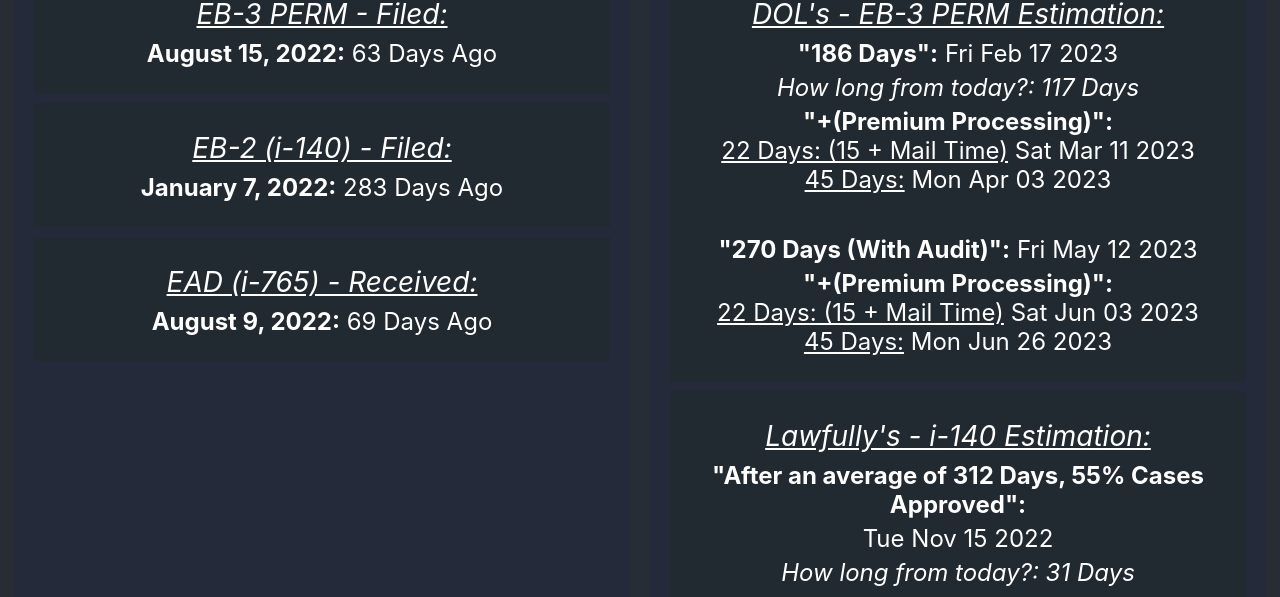
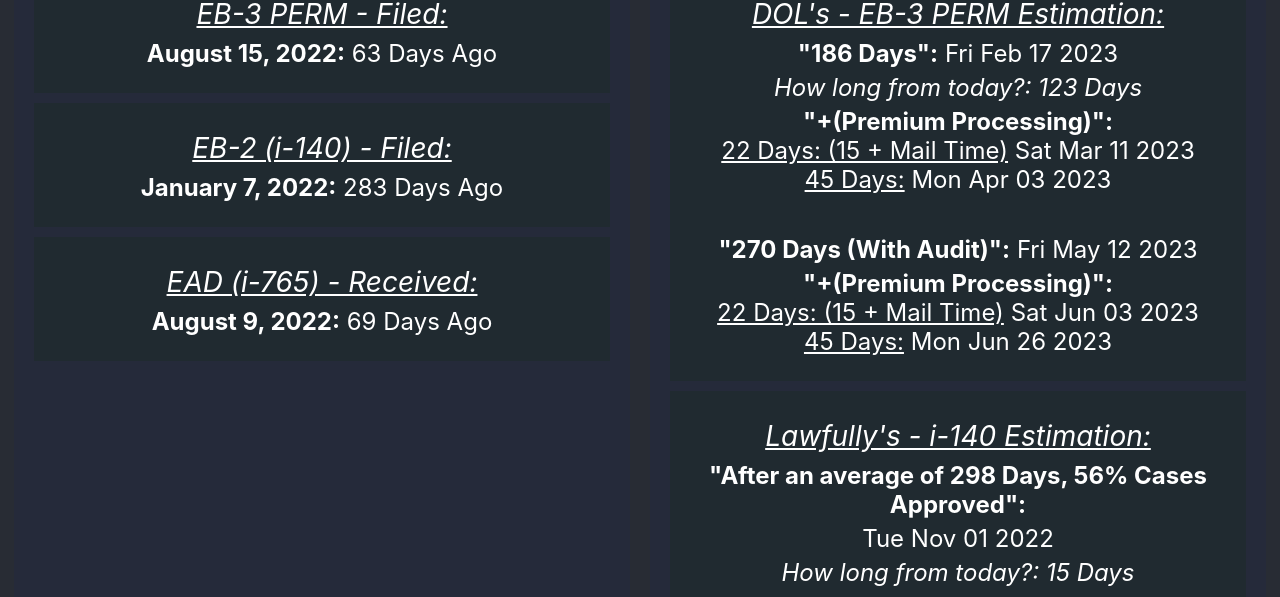
Before and after one commit to santialur/immiclock, a React (Create React App) app: page / in a window 1280 px wide. Shown: the part 203-800 px from the top of the page. Built offline with nearby package versions, Linux system fonts and the light colour scheme.

Commit message:
update lawfully estaimtion

```diff
--- a/src/App.js
+++ b/src/App.js
@@ -61,7 +61,7 @@
                 <span> {convertToString(addToDate('08/15/2022', 186))} </span>
               </p>
               <p>
-                <i>How long from today?: {getDiff(addToDate('08/15/2022', 180))*-1} Days</i>
+                <i>How long from today?: {getDiff(addToDate('08/15/2022', 186))*-1} Days</i>
               </p>
               <p>
                 <b>"+(Premium Processing)":</b>
@@ -86,11 +86,11 @@
 
           <Section title="Lawfully's - i-140 Estimation:">
             <p>
-              <b>"After an average of 312 Days, 55% Cases Approved": </b>
+              <b>"After an average of 298 Days, 56% Cases Approved": </b>
             </p>
-            <p> {convertToString(addToDate('01/07/2022', 312))} </p>
+            <p> {convertToString(addToDate('01/07/2022', 298))} </p>
             <p>
-              <i> How long from today?: {getDiff(addToDate('01/07/2022', 314))*-1} Days </i>
+              <i> How long from today?: {getDiff(addToDate('01/07/2022', 298))*-1} Days </i>
             </p>
           </Section>
 
```
